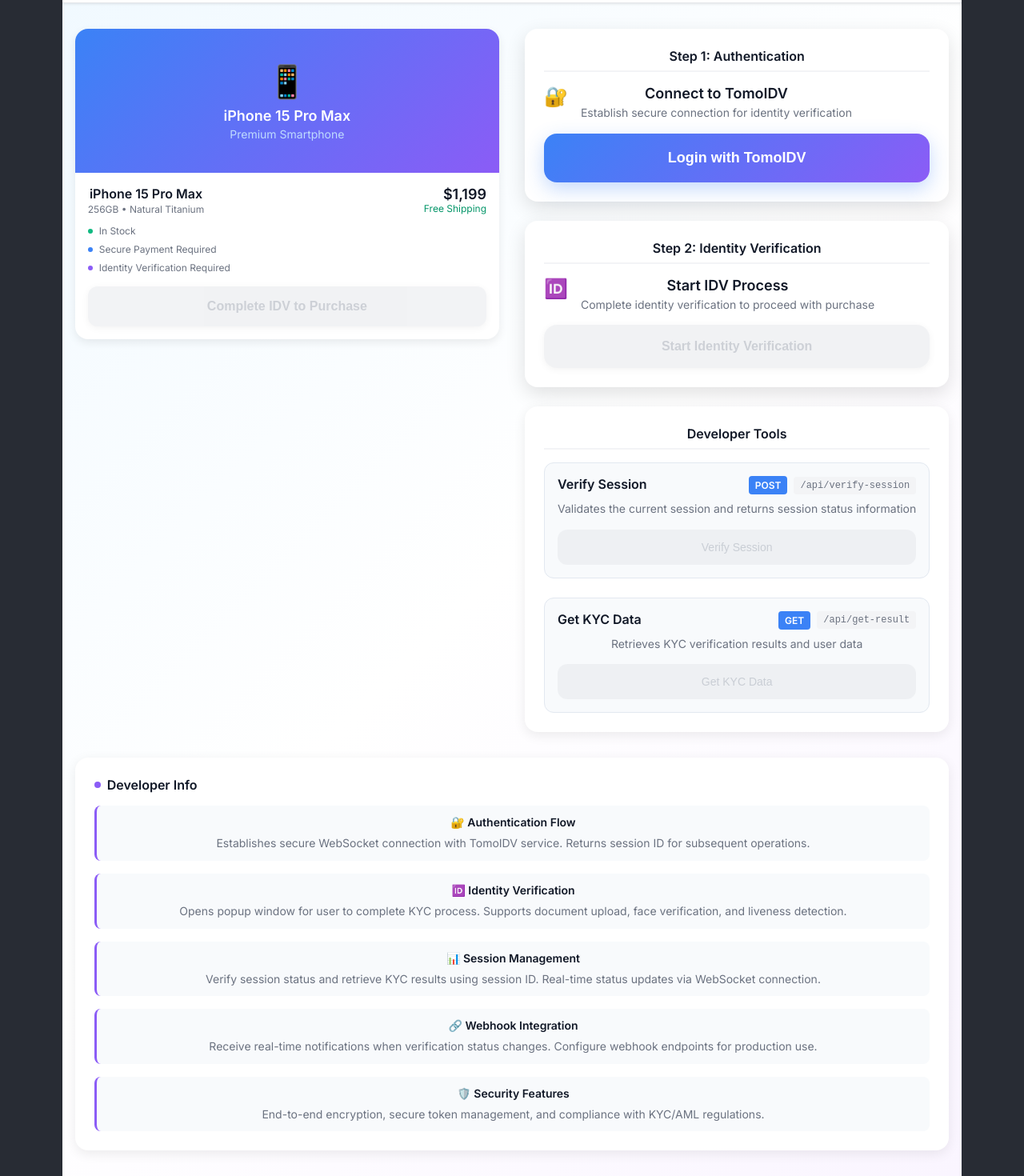
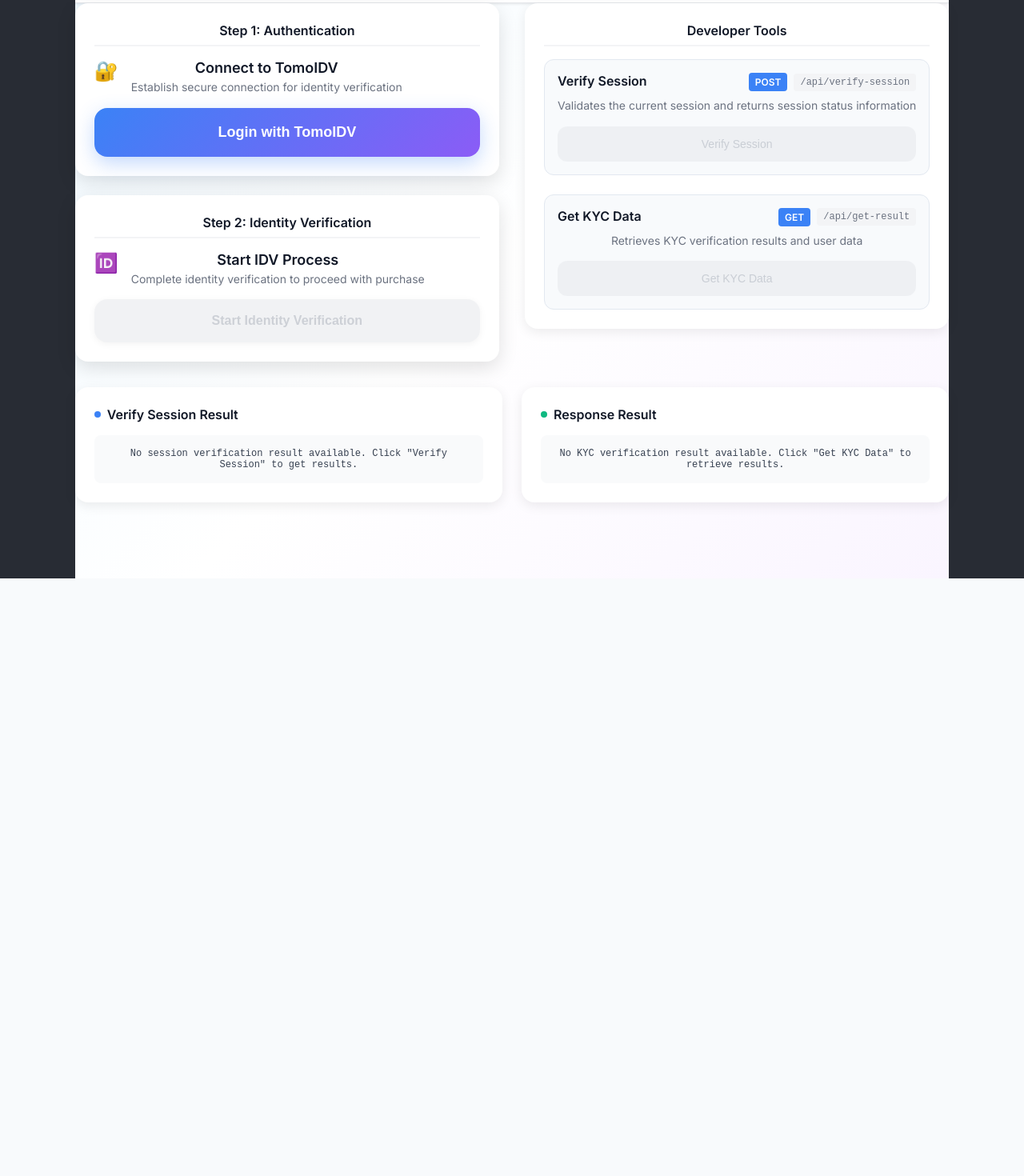
Before and after one commit to Tomoarrow-Inc/TomoIDVQuickStart, a React (Create React App) app: page / in a window 1280 px wide. Shown: the part 77-1547 px from the top of the page at 80% size. After the commit the page ends 800 px from the top, so only its background shows below. Built offline with nearby package versions, Linux system fonts and the light colour scheme; no server answers.

Commit message:
Rearreange UI componeents

```diff
--- a/src/Home.css
+++ b/src/Home.css
@@ -91,18 +91,38 @@
   word-break: break-all;
 }
 
-/* Main Content */
-.main-content {
-  max-width: 1200px;
-  margin: 0 auto;
-  padding: 2rem 1rem;
-}
-
+/* Main Content Grid */
 .content-grid {
   display: grid;
   grid-template-columns: 1fr 1fr;
   gap: 2rem;
   margin-bottom: 2rem;
+}
+
+/* Left Panel - Authentication Steps */
+.left-panel {
+  display: flex;
+  flex-direction: column;
+  gap: 1.5rem;
+}
+
+/* Right Panel - Developer Tools */
+.right-panel {
+  display: flex;
+  flex-direction: column;
+  gap: 1.5rem;
+}
+
+/* Results Panel - Full Width Bottom */
+.results-panel {
+  width: 100%;
+  margin-top: 2rem;
+}
+
+.results-container {
+  display: grid;
+  grid-template-columns: repeat(auto-fit, minmax(400px, 1fr));
+  gap: 1.5rem;
 }
 
 @media (max-width: 1024px) {
--- a/src/Home.tsx
+++ b/src/Home.tsx
@@ -61,12 +61,6 @@ export default function TomoIDVClient() {
     }
   };
 
-  const handlePurchase = () => {
-    if (isIDVCompleted) {
-      alert('Purchase completed! Thank you for your order.');
-    }
-  };
-
   return (
     <div className="tomo-idv-container">
       {/* Header with Connection Status */}
@@ -100,55 +94,9 @@ export default function TomoIDVClient() {
       {/* Main Content */}
       <main className="main-content">
         <div className="content-grid">
-          {/* Product Section - Simplified */}
-          <div className="product-section">
-            <div className="product-card">
-              <div className="product-image">
-                <div className="product-info">
-                  <div className="product-icon">📱</div>
-                  <h2 className="product-title">iPhone 15 Pro Max</h2>
-                  <p className="product-subtitle">Premium Smartphone</p>
-                </div>
-              </div>
-              <div className="product-details">
-                <div className="product-header">
-                  <div>
-                    <h3 className="product-name">iPhone 15 Pro Max</h3>
-                    <p className="product-specs">256GB • Natural Titanium</p>
-                  </div>
-                  <div className="product-price">
-                    <div className="price">$1,199</div>
-                    <div className="shipping">Free Shipping</div>
-                  </div>
-                </div>
-                <div className="product-features">
-                  <div className="feature">
-                    <div className="feature-dot green"></div>
-                    In Stock
-                  </div>
-                  <div className="feature">
-                    <div className="feature-dot blue"></div>
-                    Secure Payment Required
-                  </div>
-                  <div className="feature">
-                    <div className="feature-dot purple"></div>
-                    Identity Verification Required
-                  </div>
-                </div>
-                <button
-                  onClick={handlePurchase}
-                  disabled={!isIDVCompleted}
-                  className="purchase-button"
-                >
-                  {isIDVCompleted ? 'Purchase Now - $1,199' : 'Complete IDV to Purchase'}
-                </button>
-              </div>
-            </div>
-          </div>
-
-          {/* Action Panel - Prominent */}
-          <div className="action-panel">
-            {/* Login Section */}
+          {/* Left Side - Authentication Steps */}
+          <div className="left-panel">
+            {/* Step 1: Authentication */}
             <div className="action-section">
               <h3 className="section-title">Step 1: Authentication</h3>
               <div className="action-card">
@@ -176,7 +124,7 @@ export default function TomoIDVClient() {
               </div>
             </div>
 
-            {/* IDV Section */}
+            {/* Step 2: Identity Verification */}
             <div className="action-section">
               <h3 className="section-title">Step 2: Identity Verification</h3>
               <div className="action-card">
@@ -196,7 +144,10 @@ export default function TomoIDVClient() {
                 </button>
               </div>
             </div>
+          </div>
 
+          {/* Right Side - Developer Tools */}
+          <div className="right-panel">
             {/* Developer Tools Section */}
             <div className="utility-section">
               <h3 className="section-title">Developer Tools</h3>
@@ -242,51 +193,36 @@ export default function TomoIDVClient() {
           </div>
         </div>
 
-        {/* Results and Developer Info Panel */}
-        <div className="info-panel">
-          {verificationResult && (
+        {/* API Results Panel - Full Width Bottom */}
+        <div className="results-panel">
+          <div className="results-container">
+            <div className="result-card">
+              <h3 className="result-title">
+                <div className="status-icon blue"></div>
+                Verify Session Result
+              </h3>
+              <div className="result-content">
+                <pre className="result-json">
+                  {verificationResult ?
+                    JSON.stringify(verificationResult, null, 2) :
+                    'No session verification result available. Click "Verify Session" to get results.'
+                  }
+                </pre>
+              </div>
+            </div>
+
             <div className="result-card">
               <h3 className="result-title">
                 <div className="status-icon green"></div>
-                Verification Result
+                Response Result
               </h3>
               <div className="result-content">
                 <pre className="result-json">
-                  {JSON.stringify(verificationResult, null, 2)}
+                  {verificationResult ?
+                    JSON.stringify(verificationResult, null, 2) :
+                    'No KYC verification result available. Click "Get KYC Data" to retrieve results.'
+                  }
                 </pre>
-              </div>
-            </div>
-          )}
-
-          <div className="dev-info-card">
-            <h3 className="dev-info-title">
-              <div className="status-icon purple"></div>
-              Developer Info
-            </h3>
-            <div className="dev-info-content">
-              <div className="feature-section">
-                <h4 className="feature-title">🔐 Authentication Flow</h4>
-                <p>Establishes secure WebSocket connection with TomoIDV service. Returns session ID for subsequent operations.</p>
-              </div>
-
-              <div className="feature-section">
-                <h4 className="feature-title">🆔 Identity Verification</h4>
-                <p>Opens popup window for user to complete KYC process. Supports document upload, face verification, and liveness detection.</p>
-              </div>
-
-              <div className="feature-section">
-                <h4 className="feature-title">📊 Session Management</h4>
-                <p>Verify session status and retrieve KYC results using session ID. Real-time status updates via WebSocket connection.</p>
-              </div>
-
-              <div className="feature-section">
-                <h4 className="feature-title">🔗 Webhook Integration</h4>
-                <p>Receive real-time notifications when verification status changes. Configure webhook endpoints for production use.</p>
-              </div>
-
-              <div className="feature-section">
-                <h4 className="feature-title">🛡️ Security Features</h4>
-                <p>End-to-end encryption, secure token management, and compliance with KYC/AML regulations.</p>
               </div>
             </div>
           </div>
```
